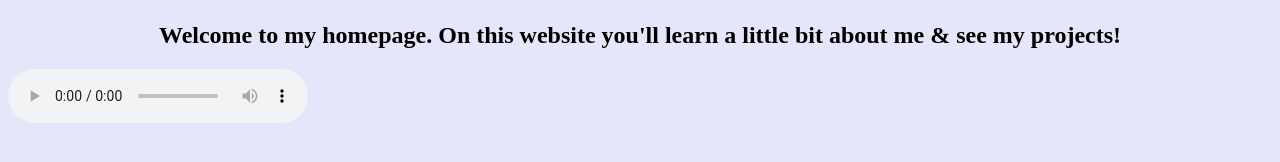
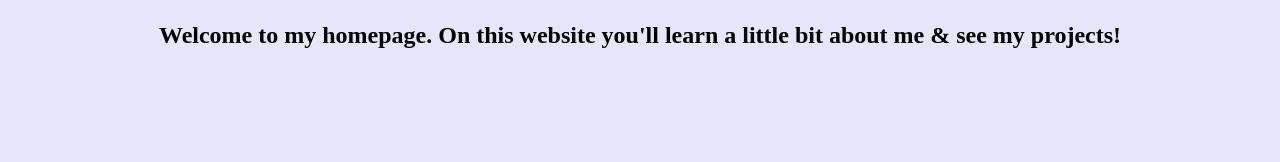
Before and after one commit to saragonzalez15/csp2020, a plain HTML site: page index.html in a window 1280 px wide. Shown: the part 608-770 px from the top of the page. Drawn offline with Linux system fonts and the light colour scheme.

Commit message:
Add files via upload

```diff
--- a/index.html
+++ b/index.html
@@ -13,6 +13,5 @@
     <img src="myhome.jpeg" alt="My House" style="width:600px;height:500px;">
     <h2>Welcome to my homepage. On this website you'll learn a little bit about me & see my projects!</h2>
     </center>
-  <audio controls>
   </body>
 </html>
```
